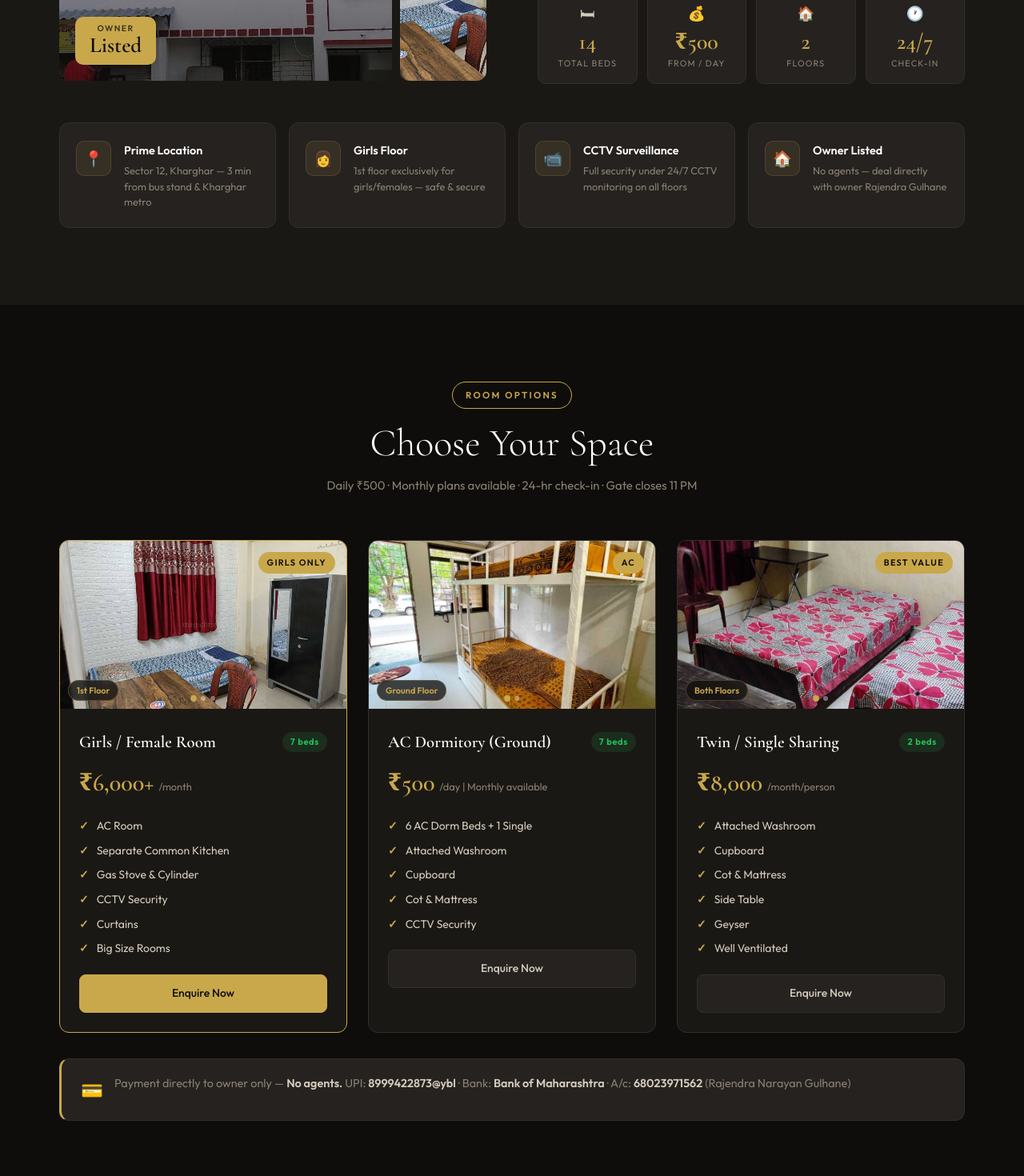
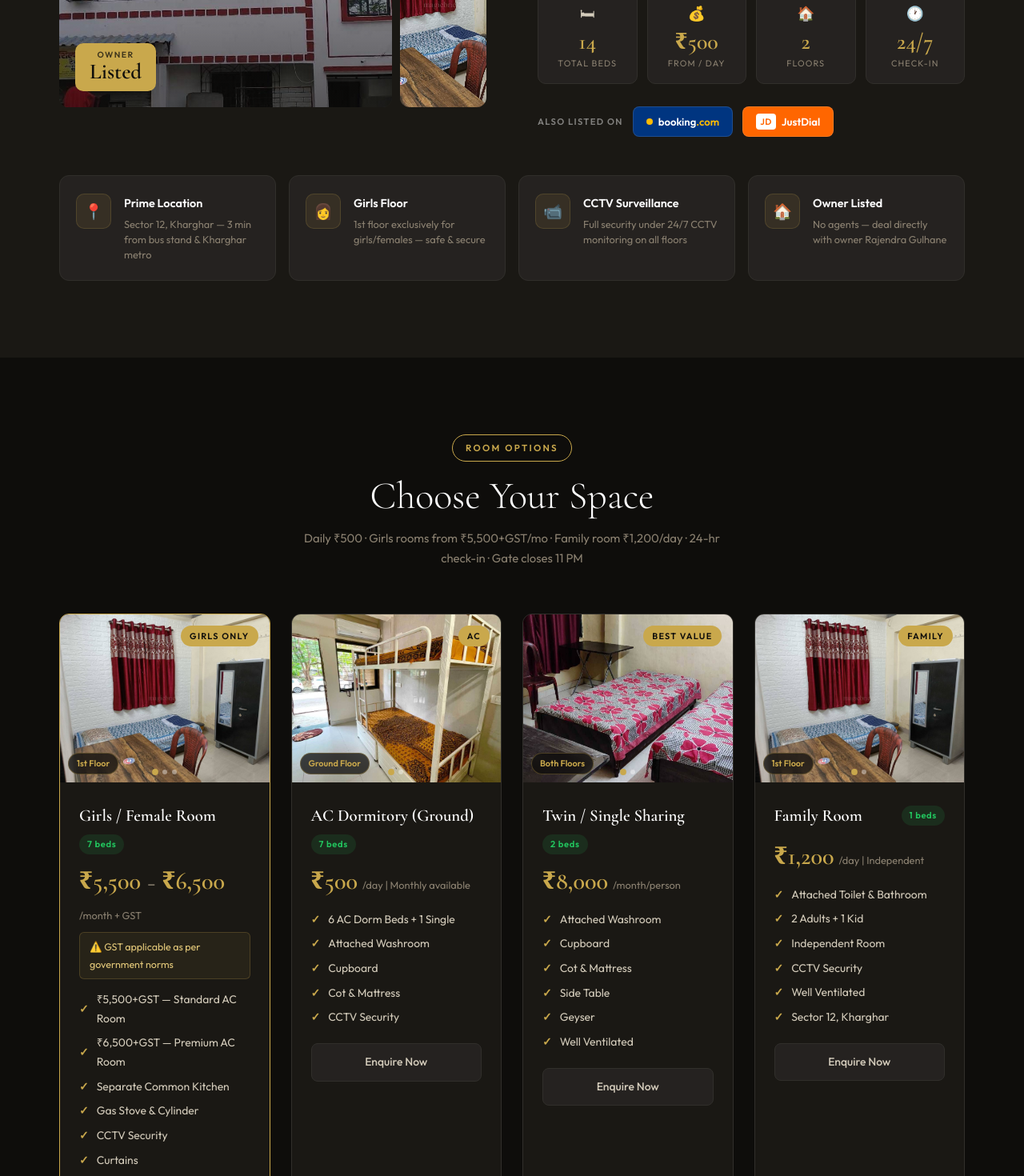
Before and after one commit to vinay0737/pg, a React (Create React App) app: page / in a window 1280 px wide. Shown: the part 1320-2790 px from the top of the page at 80% size. Built offline with nearby package versions, Linux system fonts and the light colour scheme.

Commit message:
updated the  details

```diff
--- a/src/App.css
+++ b/src/App.css
@@ -36,6 +36,92 @@ a { color: inherit; text-decoration: none; }
 .btn-ghost { display: inline-block; background: transparent; color: var(--white); font-weight: 500; font-size: .9rem; padding: 13px 30px; border-radius: 50px; border: 2px solid rgba(255,255,255,.35); transition: all .25s; }
 .btn-ghost:hover { border-color: var(--white); background: rgba(255,255,255,.08); }
 .btn-full  { width: 100%; text-align: center; }
+
+/* ── LISTED ON BADGES ── */
+.listed-on {
+  display: flex; align-items: center; gap: 12px;
+  margin-top: 28px; flex-wrap: wrap;
+}
+.listed-label {
+  font-size: .7rem; font-weight: 600; letter-spacing: .12em;
+  text-transform: uppercase; color: rgba(255,255,255,.45);
+}
+.listed-badge {
+  display: inline-flex; align-items: center; gap: 7px;
+  padding: 7px 16px; border-radius: 8px; font-size: .82rem; font-weight: 600;
+  transition: transform .2s, opacity .2s; cursor: pointer;
+  border: 1px solid transparent;
+}
+.listed-badge:hover { transform: translateY(-2px); opacity: .9; }
+
+/* Booking.com badge */
+.listed-booking {
+  background: #003580; color: #fff;
+  border-color: rgba(255,255,255,.12);
+}
+.listed-booking .lb-dot {
+  width: 8px; height: 8px; border-radius: 50%;
+  background: #febb02; flex-shrink: 0;
+}
+.listed-booking .lb-text strong { color: #febb02; }
+
+/* JustDial badge */
+.listed-justdial {
+  background: #ff6600; color: #fff;
+  border-color: rgba(255,255,255,.12);
+}
+.listed-justdial .lb-jd {
+  background: #fff; color: #ff6600;
+  font-size: .68rem; font-weight: 800;
+  padding: 1px 5px; border-radius: 4px;
+  letter-spacing: .04em; flex-shrink: 0;
+}
+
+/* ── GST NOTE on room card ── */
+.gst-note {
+  background: rgba(201,168,76,.08);
+  border: 1px solid rgba(201,168,76,.22);
+  border-radius: 6px;
+  padding: 7px 12px;
+  font-size: .78rem;
+  color: var(--gold-lt);
+  margin-bottom: 14px;
+}
+
+/* Price range separator */
+.r-sep {
+  color: var(--muted);
+  font-size: 1.2rem;
+  margin: 0 2px;
+}
+
+/* ── FOOTER LISTED ON ── */
+.footer-listed {
+  display: flex; align-items: center; justify-content: center;
+  gap: 12px; margin-bottom: 20px; flex-wrap: wrap;
+}
+.footer-listed-label {
+  font-size: .72rem; color: var(--muted); letter-spacing: .08em;
+}
+.footer-platform {
+  display: inline-flex; align-items: center; gap: 6px;
+  padding: 5px 14px; border-radius: 6px;
+  font-size: .78rem; font-weight: 600;
+  transition: opacity .2s;
+}
+.footer-platform:hover { opacity: .8; }
+.booking-footer {
+  background: #003580; color: #fff;
+}
+.booking-footer strong { color: #febb02; }
+.jd-footer {
+  background: #ff6600; color: #fff;
+}
+.jd-footer span {
+  background: #fff; color: #ff6600;
+  font-size: .65rem; font-weight: 800;
+  padding: 1px 4px; border-radius: 3px;
+}
 
 /* ── NAVBAR ── */
 .navbar { position: fixed; top: 0; left: 0; right: 0; z-index: 1000; height: var(--nav-h); display: flex; align-items: center; justify-content: space-between; padding: 0 40px; transition: background .35s, box-shadow .35s; }
@@ -133,7 +219,7 @@ a { color: inherit; text-decoration: none; }
 
 /* ── ROOMS ── */
 .rooms { background: var(--dark); }
-.rooms-grid { display: grid; grid-template-columns: repeat(3,1fr); gap: 26px; margin-bottom: 32px; }
+.rooms-grid { display: grid; grid-template-columns: repeat(4,1fr); gap: 26px; margin-bottom: 32px; }
 .room-card  { background: var(--dark2); border-radius: var(--radius); border: 1px solid var(--dark4); overflow: hidden; transition: transform .3s, box-shadow .3s; position: relative; }
 .room-card:hover { transform: translateY(-6px); box-shadow: var(--shadow); }
 .room-card.featured { border-color: var(--gold); }
@@ -147,7 +233,7 @@ a { color: inherit; text-decoration: none; }
 .room-head  { display: flex; justify-content: space-between; align-items: center; margin-bottom: 8px; flex-wrap: wrap; gap: 6px; }
 .room-head h3 { font-family: var(--font-display); font-size: 1.3rem; color: var(--white); }
 .room-avail { font-size: .7rem; color: var(--green); font-weight: 600; letter-spacing: .06em; background: rgba(34,197,94,.12); padding: 3px 10px; border-radius: 50px; white-space: nowrap; }
-.room-price { display: flex; align-items: baseline; gap: 6px; margin-bottom: 16px; flex-wrap: wrap; }
+.room-price { display: flex; align-items: baseline; gap: 6px; margin-bottom: 10px; flex-wrap: wrap; }
 .r-amount   { font-family: var(--font-display); font-size: 1.9rem; color: var(--gold); font-weight: 600; }
 .r-period   { color: var(--muted); font-size: .8rem; }
 .room-feats { list-style: none; margin-bottom: 20px; display: flex; flex-direction: column; gap: 7px; }
@@ -315,9 +401,17 @@ a { color: inherit; text-decoration: none; }
 .wa-float:hover { transform: scale(1.12); }
 @keyframes wapulse { 0%,100% { box-shadow: 0 4px 18px rgba(37,211,102,.4); } 50% { box-shadow: 0 4px 30px rgba(37,211,102,.75); } }
 
+/* Bold address highlight */
+.addr-highlight {
+  color: var(--white);
+  font-weight: 700;
+  font-size: .95rem;
+}
+
 /* ── RESPONSIVE — 1200px ── */
 @media (max-width: 1200px) {
   .nearby-grid { grid-template-columns: repeat(3, 1fr); }
+  .rooms-grid  { grid-template-columns: repeat(2, 1fr); }
 }
 
 /* ── RESPONSIVE — 1024px ── */
@@ -385,4 +479,6 @@ a { color: inherit; text-decoration: none; }
   .hero-chips span { font-size: .72rem; padding: 5px 10px; }
   .deposit-note { flex-direction: column; gap: 8px; }
   .wa-float { width: 46px; height: 46px; font-size: 1.2rem; bottom: 18px; right: 18px; }
+  .listed-on { gap: 8px; }
+  .listed-badge { font-size: .75rem; padding: 6px 12px; }
 }
--- a/src/App.js
+++ b/src/App.js
@@ -31,14 +31,15 @@ const HERO_SLIDES = [
 const ROOMS = [
   {
     name: 'Girls / Female Room',
-    price: '₹6,000+',
-    period: '/month',
+    price: '₹5,500',
+    price2: '₹6,500',
+    period: '/month + GST',
     available: 7,
     floor: '1st Floor',
     imgs: ['/single_room/1.jpg', '/single_room/2.jpg', '/single_room/3.jpg'],
     highlight: true,
     badge: 'Girls Only',
-    amenities: ['AC Room', 'Separate Common Kitchen', 'Gas Stove & Cylinder', 'CCTV Security', 'Curtains', 'Big Size Rooms'],
+    amenities: ['₹5,500+GST — Standard AC Room', '₹6,500+GST — Premium AC Room', 'Separate Common Kitchen', 'Gas Stove & Cylinder', 'CCTV Security', 'Curtains', 'Big Size Rooms'],
   },
   {
     name: 'AC Dormitory (Ground)',
@@ -61,6 +62,17 @@ const ROOMS = [
     highlight: false,
     badge: 'Best Value',
     amenities: ['Attached Washroom', 'Cupboard', 'Cot & Mattress', 'Side Table', 'Geyser', 'Well Ventilated'],
+  },
+  {
+    name: 'Family Room',
+    price: '₹1,200',
+    period: '/day  |  Independent',
+    available: 1,
+    floor: '1st Floor',
+    imgs: ['/single_room/1.jpg', '/single_room/2.jpg'],
+    highlight: false,
+    badge: 'Family',
+    amenities: ['Attached Toilet & Bathroom', '2 Adults + 1 Kid', 'Independent Room', 'CCTV Security', 'Well Ventilated', 'Sector 12, Kharghar'],
   },
 ];
 
@@ -92,6 +104,35 @@ const NEARBY = [
   { icon: '🎓', place: 'Lokmanya Tilak College',              dist: 'Nearby' },
 ];
 
+// ── LISTED ON BADGES ─────────────────────────────────────────────────
+function ListedOnBadges() {
+  return (
+    <div className="listed-on">
+      <span className="listed-label">Also listed on</span>
+      <a
+        href="https://www.booking.com"
+        target="_blank"
+        rel="noreferrer"
+        className="listed-badge listed-booking"
+        title="View on Booking.com"
+      >
+        <span className="lb-dot" />
+        <span className="lb-text">booking<strong>.com</strong></span>
+      </a>
+      <a
+        href="https://www.justdial.com"
+        target="_blank"
+        rel="noreferrer"
+        className="listed-badge listed-justdial"
+        title="View on JustDial"
+      >
+        <span className="lb-jd">JD</span>
+        <span className="lb-text">JustDial</span>
+      </a>
+    </div>
+  );
+}
+
 // ── ROOM CARD with mini photo slider ────────────────────────────────
 function RoomCard({ room }) {
   const [imgIdx, setImgIdx] = useState(0);
@@ -117,8 +158,17 @@ function RoomCard({ room }) {
         </div>
         <div className="room-price">
           <span className="r-amount">{room.price}</span>
+          {room.price2 && (
+            <>
+              <span className="r-sep">–</span>
+              <span className="r-amount">{room.price2}</span>
+            </>
+          )}
           <span className="r-period">{room.period}</span>
         </div>
+        {room.highlight && (
+          <div className="gst-note">⚠️ GST applicable as per government norms</div>
+        )}
         <ul className="room-feats">
           {room.amenities.map((a, j) => (
             <li key={j}><span className="feat-check">✓</span>{a}</li>
@@ -146,7 +196,7 @@ function Navbar({ active }) {
     <nav className={`navbar${scrolled ? ' scrolled' : ''}`}>
       <a href="#home" className="nav-brand">
         <span className="brand-star">✦</span>
-        <span className="brand-name">Rajendra</span>
+        <span className="brand-name">Rajendra G.</span>
         <span className="brand-pg">PG</span>
       </a>
       <ul className={`nav-links${open ? ' open' : ''}`}>
@@ -198,6 +248,7 @@ function Hero() {
           <a href="#contact" className="btn-gold">Book a Visit</a>
           <a href="#rooms" className="btn-ghost">View Rooms & Pricing</a>
         </div>
+        <ListedOnBadges />
       </div>
       <div className="slide-dots">
         {HERO_SLIDES.map((_, i) => (
@@ -264,6 +315,7 @@ function About() {
                 </div>
               ))}
             </div>
+            <ListedOnBadges />
           </div>
         </div>
 
@@ -291,7 +343,7 @@ function Rooms() {
         <div className="sec-header">
           <span className="sec-label">Room Options</span>
           <h2 className="sec-title">Choose Your Space</h2>
-          <p className="sec-sub">Daily ₹500 · Monthly plans available · 24-hr check-in · Gate closes 11 PM</p>
+          <p className="sec-sub">Daily ₹500 · Girls rooms from ₹5,500+GST/mo · Family room ₹1,200/day · 24-hr check-in · Gate closes 11 PM</p>
         </div>
         <div className="rooms-grid">
           {ROOMS.map((r, i) => <RoomCard key={i} room={r} />)}
@@ -300,7 +352,7 @@ function Rooms() {
           <span>💳</span>
           <p>
             Payment directly to owner only — <strong>No agents.</strong> UPI:{' '}
-            <strong>8999422873@ybl</strong> · Bank: <strong>Bank of Maharashtra</strong> ·
+            <strong>8999422873-2@ybl</strong> · Bank: <strong>Bank of Maharashtra</strong> ·
             A/c: <strong>68023971562</strong> (Rajendra Narayan Gulhane)
           </p>
         </div>
@@ -558,7 +610,6 @@ function Contact() {
               { icon: '👤', label: 'Owner',             val: 'Rajendra Narayan Gulhane',          href: null },
               { icon: '📞', label: 'Phone / WhatsApp',  val: '+91 89994 22873',                   href: 'tel:+918999422873' },
               { icon: '✉️', label: 'Email',             val: 'rajendragulhane21@gmail.com',       href: 'mailto:rajendragulhane21@gmail.com' },
-              { icon: '📍', label: 'Address',           val: 'Plot No. G49, Row House, Near Vedanta Hospital, Next to Anjali Pharma Cure, Sector 12, Kharghar, Navi Mumbai', href: null },
               { icon: '⏰', label: 'Visiting Hours',    val: '9:00 AM – 8:00 PM (All days)',      href: null },
               { icon: '🕐', label: 'Check-In Time',     val: '24 Hours (8 AM to 8 AM daily)',     href: null },
               { icon: '🚪', label: 'Gate Closes',       val: '11:00 PM every day',               href: null },
@@ -571,11 +622,21 @@ function Contact() {
                 </div>
               </div>
             ))}
+            <div className="cinfo-row">
+              <span className="cinfo-icon">📍</span>
+              <div>
+                <strong>Address</strong>
+                <p>
+                  <strong className="addr-highlight">Plot No. G49, Row House, Sector 12,</strong>{' '}
+                  Near Vedanta Hospital, Next to Anjali Pharma Cure, Kharghar, Navi Mumbai
+                </p>
+              </div>
+            </div>
 
             {/* Payment details block */}
             <div className="payment-box">
               <h4>💳 Payment (Owner Only)</h4>
-              <p><strong>UPI:</strong> 8999422873@ybl</p>
+              <p><strong>UPI:</strong> 8999422873-2@ybl</p>
               <p><strong>Bank:</strong> Bank of Maharashtra</p>
               <p><strong>A/c No:</strong> 68023971562</p>
               <p className="payment-note">⚠️ No agents — pay directly to owner only</p>
@@ -614,9 +675,11 @@ function Contact() {
                     <label>Room Type</label>
                     <select name="roomtype" value={form.roomtype} onChange={set}>
                       <option value="">Select...</option>
-                      <option>Girls / Female Room – ₹6,000+/mo</option>
+                      <option>Girls / Female Room – ₹5,500+GST/mo (Standard)</option>
+                      <option>Girls / Female Room – ₹6,500+GST/mo (Premium)</option>
                       <option>AC Dormitory (Ground Floor) – ₹500/day</option>
                       <option>Twin / Single Sharing – ₹8,000/mo/person</option>
+                      <option>Family Room (1st Floor) – ₹1,200/day (2 Adults + 1 Kid)</option>
                     </select>
                   </div>
                 </div>
@@ -645,12 +708,17 @@ function Footer() {
           <span className="brand-name">Rajendra</span>
           <span className="brand-pg">PG</span>
         </div>
-        <p className="footer-loc">📍 Plot No. G49, Row House, Near Vedanta Hospital, Next to Anjali Pharma Cure, Sector 12, Kharghar, Navi Mumbai · Girls & Gents · Owner Listed</p>
+        <p className="footer-loc">📍 <strong>Plot No. G49, Row House, Sector 12,</strong> Near Vedanta Hospital, Next to Anjali Pharma Cure, Kharghar, Navi Mumbai · Girls & Gents · Owner Listed</p>
         <p className="footer-contact">
           <a href="tel:+918999422873">+91 89994 22873</a>
           &nbsp;·&nbsp;
           <a href="mailto:rajendragulhane21@gmail.com">rajendragulhane21@gmail.com</a>
         </p>
+        <div className="footer-listed">
+          <span className="footer-listed-label">Also listed on:</span>
+          <a href="https://www.booking.com" target="_blank" rel="noreferrer" className="footer-platform booking-footer">booking<strong>.com</strong></a>
+          <a href="https://www.justdial.com" target="_blank" rel="noreferrer" className="footer-platform jd-footer"><span>JD</span> JustDial</a>
+        </div>
         <div className="footer-links">
           {['home', 'about', 'rooms', 'amenities', 'nearby', 'gallery', 'rules', 'contact'].map(l => (
             <a key={l} href={`#${l}`}>{l[0].toUpperCase() + l.slice(1)}</a>
```
